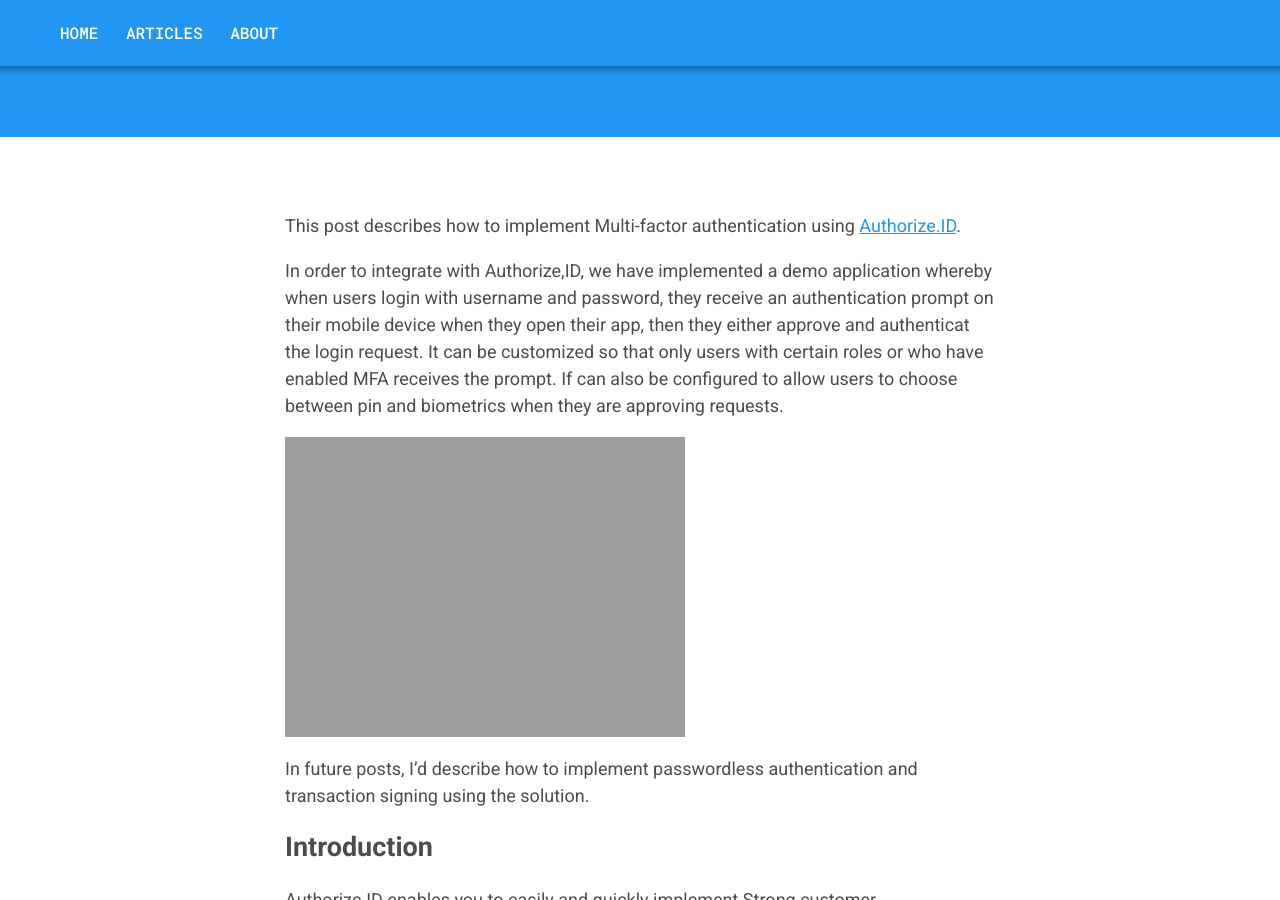
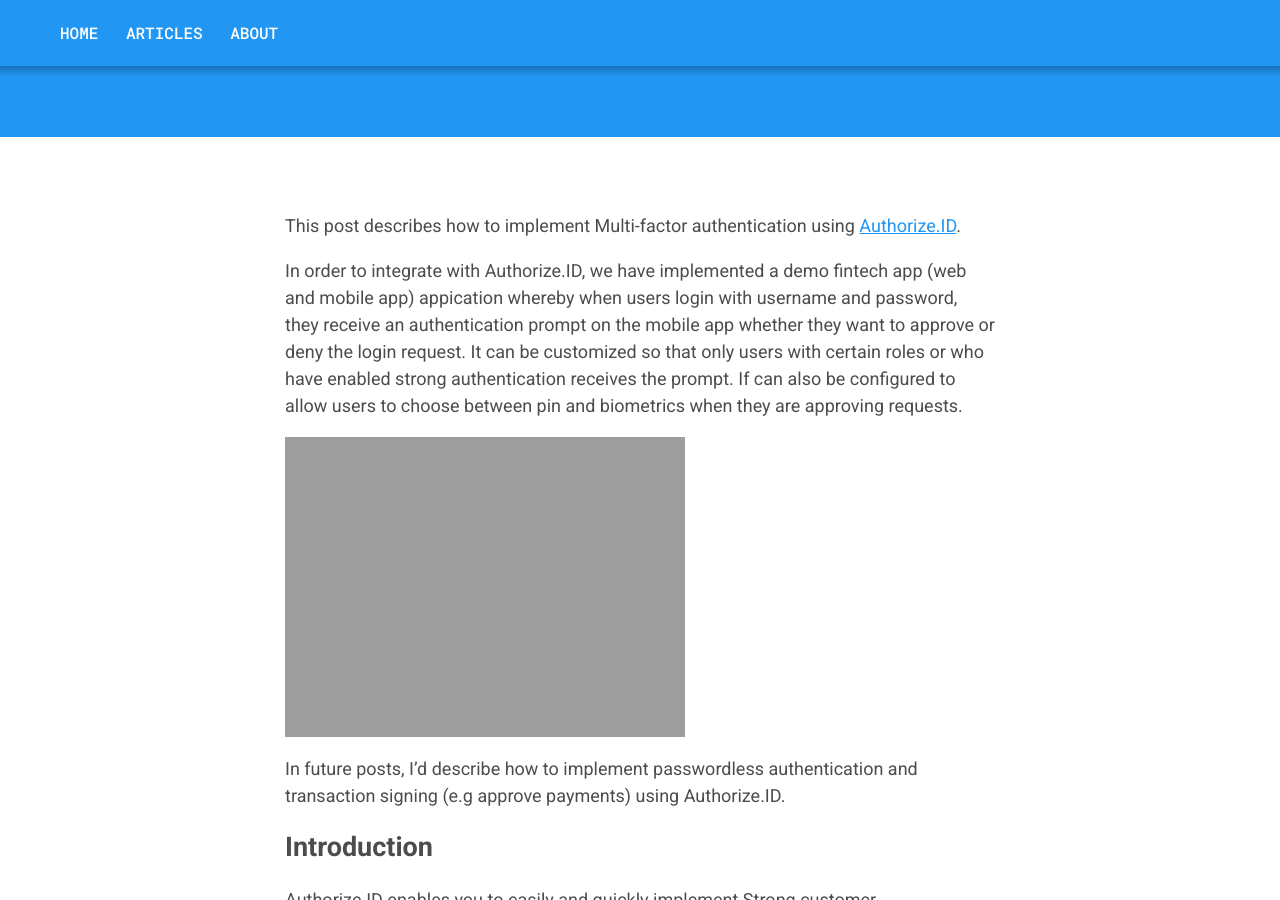
Before and after one commit to osimosu/osimosu.github.io, a Jekyll site: the page built from _posts/2021-07-12-how-to-implement-multi-factor-authentication-using-yesid.markdown, in a window 1280 px wide and 900 px high, scrolled down 199 px. Built offline with Jekyll 4.4.1, drawn with Linux system fonts in a browser that asks for light colours.

Commit message:
Fix typo

```diff
--- a/_posts/2021-07-12-how-to-implement-multi-factor-authentication-using-yesid.markdown
+++ b/_posts/2021-07-12-how-to-implement-multi-factor-authentication-using-yesid.markdown
@@ -8,14 +8,14 @@ This post describes how to implement Multi-factor authentication using [Authoriz
 }.
 
 
-In order to integrate with Authorize,ID, we have implemented a demo application whereby when users login with username and password, they receive an authentication prompt on their mobile device when they
-open their app, then they either approve and authenticat the login request. It can be customized so that only users with certain roles or who have enabled MFA receives the prompt. If can also be configured to allow users to choose between pin and biometrics when they are approving requests.
+In order to integrate with Authorize.ID, we have implemented a demo fintech app (web and mobile app) appication whereby when users login with username and password, they receive an authentication prompt on the mobile app whether they want to approve or deny the login request.
+It can be customized so that only users with certain roles or who have enabled strong authentication receives the prompt. If can also be configured to allow users to choose between pin and biometrics when they are approving requests.
 
 <figure>
   <img src="{{site.url}}/img/demo.gif" alt="Demo App"/>
 </figure>
 
-In future posts, I'd describe how to implement passwordless authentication and transaction signing using the solution.
+In future posts, I'd describe how to implement passwordless authentication and transaction signing (e.g approve payments) using Authorize.ID.
 
 # Introduction
 
```
